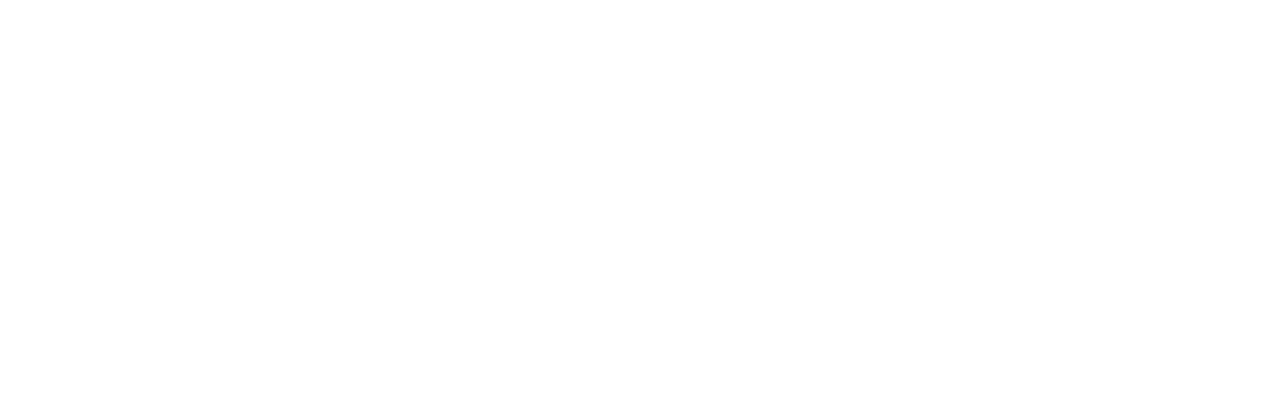
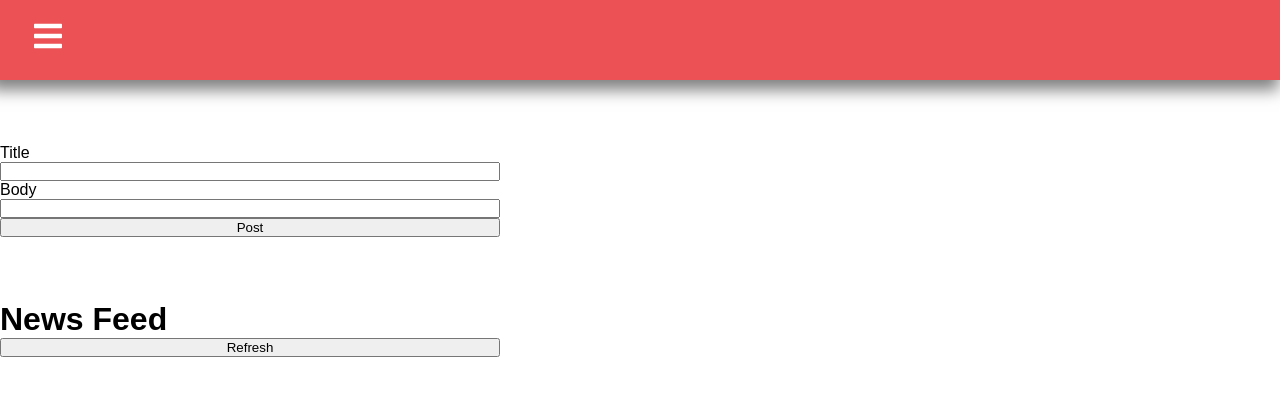
Before and after one commit to AlwaysIngame/C01W24-Project-UofToilets, a React (Create React App) app in the folder adminportal/: page /admin/news in a window 1280 px wide. Before the commit this address had no page. Shown: the top 396 px of the page. Built offline with nearby package versions, Linux system fonts and the light colour scheme.

Commit message:
admin news post

```diff
--- a/adminportal/src/App.js
+++ b/adminportal/src/App.js
@@ -4,6 +4,7 @@ import {  BrowserRouter as Router, Routes, Route, Navigate, } from "react-router
 import LoginPage from './Pages/Login';
 import Dashboard from './Pages/Dashboard';
 import Requests from './Pages/Requests';
+import NewsPage from './Pages/News';
 
 function App() {
   return (
@@ -12,6 +13,7 @@ function App() {
         <Route path="/login" element={<LoginPage/>}/>
         <Route path="/admin/dashboard" element={<Dashboard/>}/>
         <Route path="/admin/requests" element={<Requests/>}/>
+        <Route path="/admin/news" element={<NewsPage/>}/>
         <Route path="/" element={<Navigate replace to="/login"/>} />
       </Routes>
     </Router>
--- a/adminportal/src/Components/SidebarData.js
+++ b/adminportal/src/Components/SidebarData.js
@@ -1,6 +1,7 @@
 import React from "react";
 import { FaToilet } from "react-icons/fa";
 import { MdSpaceDashboard } from "react-icons/md";
+import NewsPage from "../Pages/News";
 
 export const SidebarData = [
   {
@@ -15,4 +16,9 @@ export const SidebarData = [
     icon: <FaToilet />,
     cName: 'side-text',
   },
+  {
+    title: 'News',
+    path: '/admin/news',
+    cName: 'side-text',
+  },
 ]
--- /dev/null
+++ b/adminportal/src/Pages/News.js
@@ -0,0 +1,61 @@
+//Import statements
+import React, { useState, } from 'react';
+// import './Login.css';
+import { SERVER_URL } from '../constants';
+import { useNavigate } from 'react-router-dom';
+import Sidebar from '../Components/Sidebar';
+
+function NewsPage(){
+
+    const [posts, setPosts] = useState([]);
+
+    const fetchPosts = async () => {
+        try {
+            const res = await fetch(`${SERVER_URL}/getNews`, {
+                mode: "cors",
+                method: "GET",
+                headers: {
+                    "Content-Type": "application/json",
+                    "Authorization": `Bearer ${localStorage.getItem("accessToken")}`
+                }
+            });
+            const posts = await res.json();
+            setPosts(posts);
+        } catch (error) {
+            console.log("Error fetching posts: ", error);
+        }
+    };
+
+    const handleSubmit = (e) => {
+    };
+
+  return(
+    // <div className='background'>
+    //
+    // </div>
+    <div>
+      <Sidebar/>
+      <div className='postNews' style={{width: 500, display: 'flex', flexDirection:'column', marginTop: 64}}>
+        <p>Title</p>
+        <input name="News Post Title"></input>
+        <p>Body</p>
+        <input name="News Post Body" />
+        {/* {loginError && (<p className='errorMsg'>{errorMessage}</p>)}           */}
+        <button type='submit' onClick={handleSubmit}>Post</button>
+       </div>
+       <div className='newsFeed' style={{width: 500, height: 500, display: 'flex', flexDirection:'column', marginTop: 64}}>
+        <h1>News Feed</h1>
+        {posts.map((post) => (
+            <div key={post.newsID}>
+                <h2>{post.title}</h2>
+                <p>{post.content}</p>
+                <p>{post.date}</p>
+            </div>
+        ))}
+        <button onClick={fetchPosts}>Refresh</button>
+        </div>
+    </div>
+  );
+};
+
+export default NewsPage;
--- a/adminportal/src/constants.js
+++ b/adminportal/src/constants.js
@@ -1 +1,2 @@
-export const SERVER_URL = "http://cooldrop.fr.to:4000"
+// export const SERVER_URL = "http://cooldrop.fr.to:4000"
+export const SERVER_URL = "http://localhost:4000"
```
Also changed, not shown: 1 other file (tests, documents, lock files or other folders).
